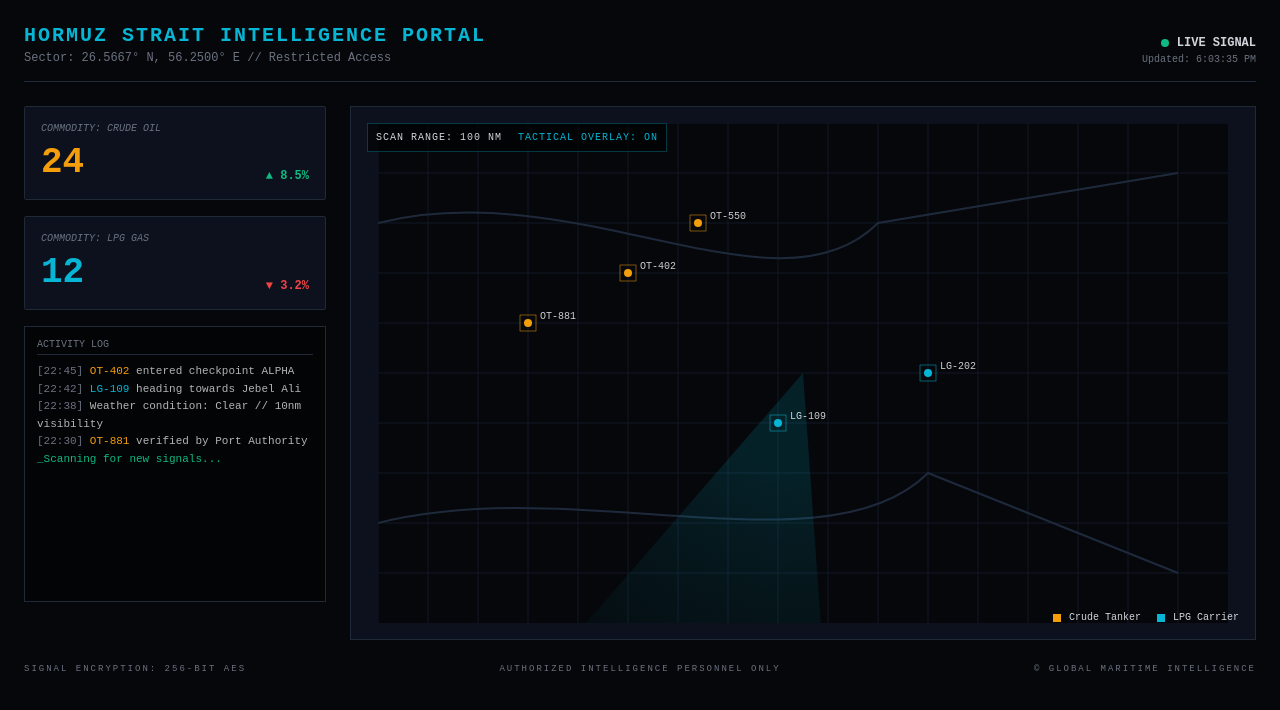
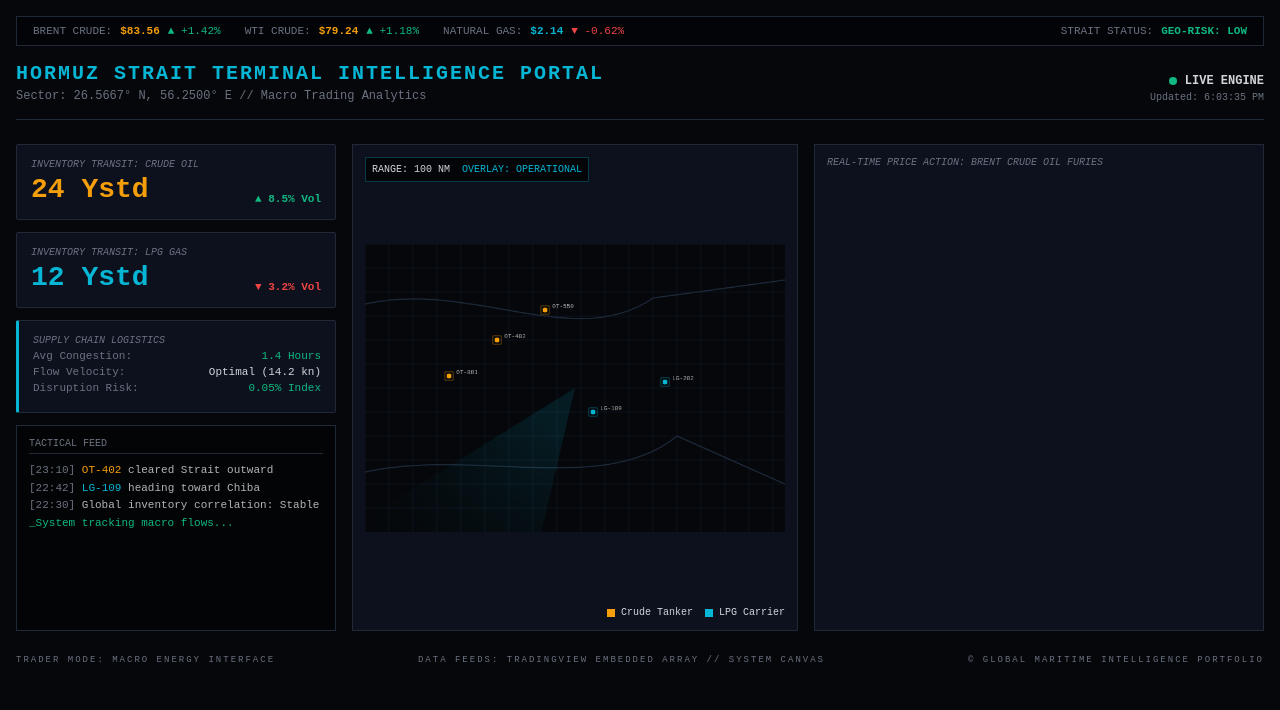
Before and after one commit to kushal480/CRUDE-OPS, a plain HTML site: page index.html in a window 1280 px wide. Drawn offline with Linux system fonts and the light colour scheme; a script that the page names is missing.

Commit message:
Refactor index.html for improved layout and styles
Updated title and modified styles for various elements in index.html, including padding, margins, and font sizes. Added market ticker and improved layout for better user experience.

```diff
--- a/index.html
+++ b/index.html
@@ -3,7 +3,7 @@
 <head>
     <meta charset="UTF-8">
     <meta name="viewport" content="width=device-width, initial-scale=1.0">
-    <title>Hormuz Strait Intelligence Portal</title>
+    <title>Hormuz Strait Intelligence & Commodity Portal</title>
     <style>
         :root {
             --bg-color: #05070a;
@@ -22,7 +22,27 @@
             color: var(--text-primary);
             font-family: monospace;
             margin: 0;
-            padding: 24px;
+            padding: 16px;
+            overflow-x: hidden;
+        }
+
+        /* Top Market Ticker */
+        .market-ticker {
+            background-color: #020408;
+            border: 1px solid var(--border-color);
+            padding: 8px 16px;
+            margin-bottom: 16px;
+            display: flex;
+            gap: 24px;
+            font-size: 11px;
+            overflow-x: auto;
+            white-space: nowrap;
+        }
+
+        .ticker-item {
+            display: flex;
+            align-items: center;
+            gap: 8px;
         }
 
         .header {
@@ -66,25 +86,25 @@
         .dashboard-grid {
             display: grid;
             grid-template-columns: 1fr;
-            gap: 24px;
+            gap: 16px;
         }
 
-        @media (min-width: 1024px) {
+        @media (min-width: 1280px) {
             .dashboard-grid {
-                grid-template-columns: 1fr 3fr;
+                grid-template-columns: 320px 1fr 450px;
             }
         }
 
         .sidebar {
             display: flex;
             flex-direction: column;
-            gap: 16px;
+            gap: 12px;
         }
 
         .card {
             background-color: var(--card-bg);
             border: 1px solid var(--border-color);
-            padding: 16px;
+            padding: 14px;
             border-radius: 2px;
         }
 
@@ -92,7 +112,7 @@
             font-size: 10px;
             color: var(--text-muted);
             text-transform: uppercase;
-            margin: 0 0 8px 0;
+            margin: 0 0 4px 0;
             font-style: italic;
         }
 
@@ -103,7 +123,7 @@
         }
 
         .card-value {
-            font-size: 36px;
+            font-size: 28px;
             font-weight: bold;
             margin: 0;
         }
@@ -112,7 +132,7 @@
         .value-lpg { color: var(--neon-blue); }
 
         .trend {
-            font-size: 12px;
+            font-size: 11px;
             font-weight: bold;
         }
 
@@ -123,7 +143,7 @@
             background-color: rgba(0, 0, 0, 0.4);
             border: 1px solid var(--border-color);
             padding: 12px;
-            height: 250px;
+            height: 180px;
             overflow: hidden;
         }
 
@@ -142,6 +162,7 @@
             color: rgba(255, 255, 255, 0.7);
         }
 
+        /* Center Canvas Container */
         .canvas-container {
             position: relative;
             background-color: var(--card-bg);
@@ -150,21 +171,21 @@
             flex-direction: column;
             align-items: center;
             justify-content: center;
-            padding: 16px;
+            padding: 12px;
+            min-height: 450px;
         }
 
         .canvas-meta {
             position: absolute;
-            top: 16px;
-            left: 16px;
-            background-color: rgba(0, 0, 0, 0.6);
+            top: 12px;
+            left: 12px;
+            background-color: rgba(0, 0, 0, 0.7);
             border: 1px solid rgba(6, 182, 212, 0.3);
-            padding: 8px;
+            padding: 6px;
             font-size: 10px;
             display: flex;
-            gap: 16px;
+            gap: 12px;
             text-transform: uppercase;
-            letter-spacing: 1px;
         }
 
         canvas {
@@ -173,19 +194,30 @@
             background-color: #05070a;
         }
 
+        /* TradingView Column Style */
+        .chart-container {
+            background-color: var(--card-bg);
+            border: 1px solid var(--border-color);
+            padding: 12px;
+            display: flex;
+            flex-direction: column;
+            height: 100%;
+            box-sizing: border-box;
+        }
+
         .legend {
             position: absolute;
-            bottom: 16px;
-            right: 16px;
+            bottom: 12px;
+            right: 12px;
             display: flex;
-            gap: 16px;
+            gap: 12px;
             font-size: 10px;
         }
 
         .legend-item {
             display: flex;
             align-items: center;
-            gap: 8px;
+            gap: 6px;
         }
 
         .legend-dot {
@@ -193,28 +225,27 @@
             height: 8px;
         }
 
-        /* Technical Info Modal Pop-up */
+        /* Info Popup Window */
         .info-popup {
             display: none;
             position: absolute;
             background-color: rgba(12, 17, 29, 0.95);
             border: 1px solid var(--neon-blue);
-            padding: 16px;
-            width: 260px;
+            padding: 12px;
+            width: 240px;
             box-shadow: 0 0 15px rgba(6, 182, 212, 0.3);
             z-index: 100;
-            pointer-events: auto;
         }
 
         .info-popup-title {
             color: var(--neon-blue);
             font-weight: bold;
             border-bottom: 1px dashed var(--border-color);
-            padding-bottom: 6px;
-            margin-bottom: 10px;
+            padding-bottom: 4px;
+            margin-bottom: 8px;
             display: flex;
             justify-content: space-between;
-            font-size: 12px;
+            font-size: 11px;
         }
 
         .close-btn {
@@ -226,7 +257,7 @@
             display: flex;
             justify-content: space-between;
             font-size: 11px;
-            margin-bottom: 6px;
+            margin-bottom: 4px;
         }
 
         .info-label {
@@ -246,15 +277,37 @@
 </head>
 <body>
 
+    <div class="market-ticker">
+        <div class="ticker-item">
+            <span style="color: var(--text-muted);">BRENT CRUDE:</span>
+            <span style="color: var(--neon-amber); font-weight: bold;">$83.56</span>
+            <span class="trend-up">▲ +1.42%</span>
+        </div>
+        <div class="ticker-item">
+            <span style="color: var(--text-muted);">WTI CRUDE:</span>
+            <span style="color: var(--neon-amber); font-weight: bold;">$79.24</span>
+            <span class="trend-up">▲ +1.18%</span>
+        </div>
+        <div class="ticker-item">
+            <span style="color: var(--text-muted);">NATURAL GAS:</span>
+            <span style="color: var(--neon-blue); font-weight: bold;">$2.14</span>
+            <span class="trend-down">▼ -0.62%</span>
+        </div>
+        <div class="ticker-item" style="margin-left: auto;">
+            <span style="color: var(--text-muted);">STRAIT STATUS:</span>
+            <span style="color: var(--neon-green); font-weight: bold; animation: pulse 2s infinite;">GEO-RISK: LOW</span>
+        </div>
+    </div>
+
     <div class="header">
         <div>
-            <h1>Hormuz Strait Intelligence Portal</h1>
-            <p>Sector: 26.5667° N, 56.2500° E // Restricted Access</p>
+            <h1>Hormuz Strait Terminal Intelligence Portal</h1>
+            <p>Sector: 26.5667° N, 56.2500° E // Macro Trading Analytics</p>
         </div>
         <div>
             <div class="live-indicator">
                 <div class="dot"></div>
-                <span style="font-size: 12px; font-weight: bold; text-transform: uppercase;">Live Signal</span>
+                <span style="font-size: 12px; font-weight: bold; text-transform: uppercase;">Live Engine</span>
             </div>
             <p id="live-time" style="font-size: 10px; color: var(--text-muted); text-align: right; margin-top: 4px;"></p>
         </div>
@@ -264,40 +317,46 @@
 
         <div class="sidebar">
             <div class="card">
-                <p class="card-meta">Commodity: Crude Oil</p>
+                <p class="card-meta">Inventory Transit: Crude Oil</p>
                 <div class="card-body">
-                    <h2 class="card-value value-crude">24</h2>
-                    <span class="trend trend-up">▲ 8.5%</span>
+                    <h2 class="card-value value-crude">24 Ystd</h2>
+                    <span class="trend trend-up">▲ 8.5% Vol</span>
                 </div>
             </div>
 
             <div class="card">
-                <p class="card-meta">Commodity: LPG Gas</p>
+                <p class="card-meta">Inventory Transit: LPG Gas</p>
                 <div class="card-body">
-                    <h2 class="card-value value-lpg">12</h2>
-                    <span class="trend trend-down">▼ 3.2%</span>
+                    <h2 class="card-value value-lpg">12 Ystd</h2>
+                    <span class="trend trend-down">▼ 3.2% Vol</span>
                 </div>
             </div>
 
+            <div class="card" style="border-left: 3px solid var(--neon-blue);">
+                <p class="card-meta">Supply Chain Logistics</p>
+                <div class="info-row" style="margin-top: 4px;"><span class="info-label">Avg Congestion:</span> <span style="color: var(--neon-green);">1.4 Hours</span></div>
+                <div class="info-row"><span class="info-label">Flow Velocity:</span> <span>Optimal (14.2 kn)</span></div>
+                <div class="info-row"><span class="info-label">Disruption Risk:</span> <span style="color: var(--neon-green);">0.05% Index</span></div>
+            </div>
+
             <div class="log-box">
-                <p class="log-title">Activity Log</p>
+                <p class="log-title">Tactical Feed</p>
                 <div class="log-content">
-                    <div><span style="color: var(--text-muted)">[22:45]</span> <span style="color: var(--neon-amber)">OT-402</span> entered checkpoint ALPHA</div>
-                    <div><span style="color: var(--text-muted)">[22:42]</span> <span style="color: var(--neon-blue)">LG-109</span> heading towards Jebel Ali</div>
-                    <div><span style="color: var(--text-muted)">[22:38]</span> Weather condition: Clear // 10nm visibility</div>
-                    <div><span style="color: var(--text-muted)">[22:30]</span> <span style="color: var(--neon-amber)">OT-881</span> verified by Port Authority</div>
-                    <div style="color: var(--neon-green);">_Scanning for new signals...</div>
+                    <div><span style="color: var(--text-muted)">[23:10]</span> <span style="color: var(--neon-amber)">OT-402</span> cleared Strait outward</div>
+                    <div><span style="color: var(--text-muted)">[22:42]</span> <span style="color: var(--neon-blue)">LG-109</span> heading toward Chiba</div>
+                    <div><span style="color: var(--text-muted)">[22:30]</span> Global inventory correlation: Stable</div>
+                    <div style="color: var(--neon-green);">_System tracking macro flows...</div>
                 </div>
             </div>
         </div>
 
         <div class="canvas-container" id="canvasContainer">
             <div class="canvas-meta">
-                <span>Scan Range: 100 NM</span>
-                <span style="color: var(--neon-blue)">Tactical Overlay: ON</span>
+                <span>Range: 100 NM</span>
+                <span style="color: var(--neon-blue)">Overlay: Operational</span>
             </div>
 
-            <canvas id="radarCanvas" width="850" height="500"></canvas>
+            <canvas id="radarCanvas" width="700" height="480"></canvas>
 
             <div class="info-popup" id="shipPopup">
                 <div class="info-popup-title">
@@ -322,12 +381,35 @@
                 </div>
             </div>
         </div>
+
+        <div class="chart-container">
+            <p class="card-meta" style="margin-bottom: 8px;">Real-Time Price Action: Brent Crude Oil furies</p>
+            <div id="tradingview_brent" style="width: 100%; height: 100%; min-height: 420px;"></div>
+            <script type="text/javascript" src="https://s3.tradingview.com/tv.js"></script>
+            <script type="text/javascript">
+                new TradingView.widget({
+                    "width": "100%",
+                    "height": "100%",
+                    "symbol": "TVC:UKOIL",
+                    "interval": "60",
+                    "timezone": "Etc/UTC",
+                    "theme": "dark",
+                    "style": "1",
+                    "locale": "en",
+                    "enable_publishing": false,
+                    "hide_side_toolbar": false,
+                    "allow_symbol_change": true,
+                    "container_id": "tradingview_brent"
+                });
+            </script>
+            </div>
+
     </div>
 
     <div class="footer">
-        <span>Signal Encryption: 256-bit AES</span>
-        <span>Authorized Intelligence Personnel Only</span>
-        <span>© Global Maritime Intelligence</span>
+        <span>Trader Mode: Macro Energy Interface</span>
+        <span>Data Feeds: TradingView Embedded Array // System Canvas</span>
+        <span>© Global Maritime Intelligence Portfolio</span>
     </div>
 
     <script>
@@ -342,60 +424,59 @@
         const popup = document.getElementById('shipPopup');
         let angle = 0;
 
-        // Expanded Ship Dataset with Extra Metadata for Selection
         const ships = [
-            { id: 'OT-402', x: 250, y: 150, type: 'CRUDE', speed: '12.4 kn', name: 'Al-Basra', flag: 'Panama (PA)', dest: 'Ningbo (CN)' },
-            { id: 'LG-109', x: 400, y: 300, type: 'LPG', speed: '15.2 kn', name: 'Gas Star', flag: 'Singapore (SG)', dest: 'Chiba (JP)' },
-            { id: 'OT-881', x: 150, y: 200, type: 'CRUDE', speed: '11.0 kn', name: 'Desert Sun', flag: 'Liberia (LR)', dest: 'Rotterdam (NL)' },
-            { id: 'LG-202', x: 550, y: 250, type: 'LPG', speed: '14.7 kn', name: 'Oman Pearl', flag: 'Oman (OM)', dest: 'Incheon (KR)' },
-            { id: 'OT-550', x: 320, y: 100, type: 'CRUDE', speed: '10.5 kn', name: 'Zayed One', flag: 'UAE (AE)', dest: 'Mumbai (IN)' },
+            { id: 'OT-402', x: 220, y: 160, type: 'CRUDE', speed: '12.4 kn', name: 'Al-Basra', flag: 'Panama (PA)', dest: 'Ningbo (CN)' },
+            { id: 'LG-109', x: 380, y: 280, type: 'LPG', speed: '15.2 kn', name: 'Gas Star', flag: 'Singapore (SG)', dest: 'Chiba (JP)' },
+            { id: 'OT-881', x: 140, y: 220, type: 'CRUDE', speed: '11.0 kn', name: 'Desert Sun', flag: 'Liberia (LR)', dest: 'Rotterdam (NL)' },
+            { id: 'LG-202', x: 500, y: 230, type: 'LPG', speed: '14.7 kn', name: 'Oman Pearl', flag: 'Oman (OM)', dest: 'Incheon (KR)' },
+            { id: 'OT-550', x: 300, y: 110, type: 'CRUDE', speed: '10.5 kn', name: 'Zayed One', flag: 'UAE (AE)', dest: 'Mumbai (IN)' },
         ];
 
         function drawRadar() {
             ctx.fillStyle = '#05070a';
             ctx.fillRect(0, 0, canvas.width, canvas.height);
 
-            // Grid Lines
+            // Technical Grid Lines
             ctx.strokeStyle = '#111827';
             ctx.lineWidth = 1;
-            for (let i = 0; i < canvas.width; i += 50) {
+            for (let i = 0; i < canvas.width; i += 40) {
                 ctx.beginPath(); ctx.moveTo(i, 0); ctx.lineTo(i, canvas.height); ctx.stroke();
             }
-            for (let i = 0; i < canvas.height; i += 50) {
+            for (let i = 0; i < canvas.height; i += 40) {
                 ctx.beginPath(); ctx.moveTo(0, i); ctx.lineTo(canvas.width, i); ctx.stroke();
             }
 
-            // Geography Boundary
+            // Coast Outline Constraints
             ctx.strokeStyle = '#1e293b';
             ctx.lineWidth = 2;
             ctx.beginPath();
             ctx.moveTo(0, 100);
-            ctx.bezierCurveTo(200, 50, 400, 200, 500, 100);
-            ctx.lineTo(800, 50);
+            ctx.bezierCurveTo(180, 60, 350, 180, 480, 90);
+            ctx.lineTo(canvas.width, 60);
             ctx.stroke();
 
             ctx.beginPath();
-            ctx.moveTo(0, 400);
-            ctx.bezierCurveTo(200, 350, 450, 450, 550, 350);
-            ctx.lineTo(800, 450);
+            ctx.moveTo(0, 380);
+            ctx.bezierCurveTo(180, 340, 400, 420, 520, 320);
+            ctx.lineTo(canvas.width, 400);
             ctx.stroke();
 
-            // Radar Sweep Animation
+            // Tactical Sweep Scan
             ctx.save();
             ctx.translate(canvas.width / 2, canvas.height / 2);
             ctx.rotate(angle);
-            let gradient = ctx.createRadialGradient(0, 0, 100, 0, 0, 600);
-            gradient.addColorStop(0, 'rgba(6, 182, 212, 0.15)');
+            let gradient = ctx.createRadialGradient(0, 0, 80, 0, 0, 500);
+            gradient.addColorStop(0, 'rgba(6, 182, 212, 0.12)');
             gradient.addColorStop(1, 'transparent');
             ctx.fillStyle = gradient;
             ctx.beginPath();
             ctx.moveTo(0, 0);
-            ctx.arc(0, 0, 600, 0, Math.PI / 4);
+            ctx.arc(0, 0, 500, 0, Math.PI / 4);
             ctx.lineTo(0, 0);
             ctx.fill();
             ctx.restore();
 
-            // Rendering Ships
+            // Draw Vector Entities
             ships.forEach(ship => {
                 const color = ship.type === 'CRUDE' ? '#f59e0b' : '#06b6d4';
 
@@ -406,32 +487,29 @@
 
                 ctx.strokeStyle = color;
                 ctx.lineWidth = 0.5;
-                ctx.strokeRect(ship.x - 8, ship.y - 8, 16, 16);
+                ctx.strokeRect(ship.x - 7, ship.y - 7, 14, 14);
 
-                ctx.fillStyle = 'rgba(255, 255, 255, 0.8)';
+                ctx.fillStyle = 'rgba(255, 255, 255, 0.7)';
                 ctx.font = '10px monospace';
-                ctx.fillText(ship.id, ship.x + 12, ship.y - 4);
+                ctx.fillText(ship.id, ship.x + 12, ship.y - 3);
             });
 
-            angle += 0.005; // Smooth slow radar sweep
+            angle += 0.006;
             requestAnimationFrame(drawRadar);
         }
 
-        // Click Detection Logic (Raycasting 2D)
+        // Click Intersection Logic
         canvas.addEventListener('click', function(event) {
             const rect = canvas.getBoundingClientRect();
-            // Scale click coordinates dynamically based on canvas bounding rect
             const mouseX = (event.clientX - rect.left) * (canvas.width / rect.width);
             const mouseY = (event.clientY - rect.top) * (canvas.height / rect.height);
 
             let targetFound = false;
 
             ships.forEach(ship => {
-                // Check if click boundary falls inside the 16x16 pixels box of the vessel target
                 if (mouseX >= ship.x - 12 && mouseX <= ship.x + 12 &&
                     mouseY >= ship.y - 12 && mouseY <= ship.y + 12) {
 
-                    // Injecting properties to the Intel Popup box
                     document.getElementById('pop-id').innerText = 'TARGET: ' + ship.id;
                     document.getElementById('pop-name').innerText = ship.name;
                     document.getElementById('pop-type').innerText = ship.type === 'CRUDE' ? 'Crude Oil Tanker' : 'LPG Gas Carrier';
@@ -439,22 +517,18 @@
                     document.getElementById('pop-flag').innerText = ship.flag;
                     document.getElementById('pop-dest').innerText = ship.dest;
 
-                    // Display Popup right near the clicked coordinate location
-                    popup.style.left = (event.clientX - rect.left + 15) + 'px';
-                    popup.style.top = (event.clientY - rect.top + 15) + 'px';
+                    popup.style.left = (event.clientX - rect.left + 10) + 'px';
+                    popup.style.top = (event.clientY - rect.top + 10) + 'px';
                     popup.style.display = 'block';
 
                     targetFound = true;
                 }
             });
 
-            if (!targetFound) {
-                // If user clicks on open sea/empty area, close previous popup panel
-                popup.style.display = 'none';
-            }
+            if (!targetFound) popup.style.display = 'none';
         });
 
-        // Dynamic Cursor Change Hover Effect
+        // Mouse Hover Tracking
         canvas.addEventListener('mousemove', function(event) {
             const rect = canvas.getBoundingClientRect();
             const mouseX = (event.clientX - rect.left) * (canvas.width / rect.width);
@@ -467,7 +541,6 @@
                     isHovering = true;
                 }
             });
-
             canvas.style.cursor = isHovering ? 'pointer' : 'default';
         });
 
```
